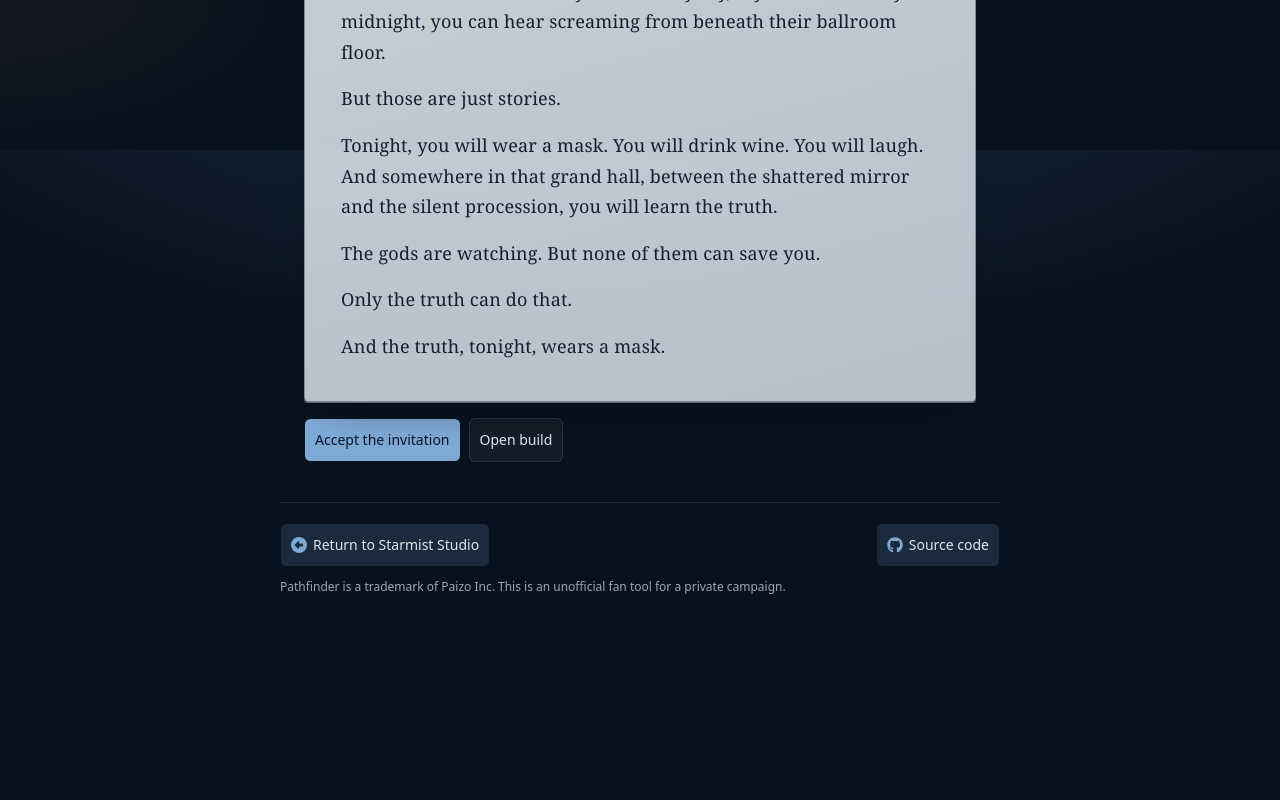
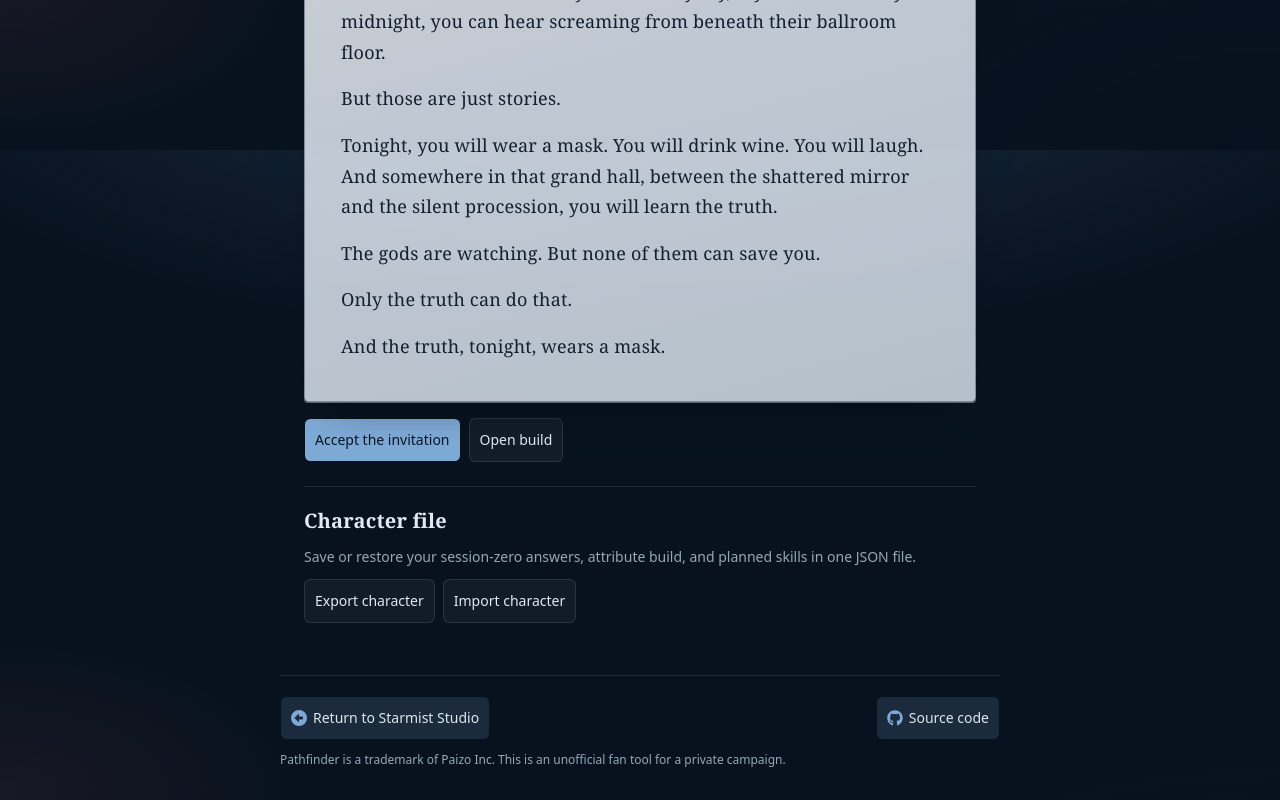
Before and after one commit to starbornone/masque-of-shattered-mirrors, a React (Vite) app: page / in a window 1280 px wide. Shown: the part 650-1450 px from the top of the page. Before the commit the page ends 1277 px from the top, so only its background shows below. Built offline with nearby package versions, Linux system fonts and the light colour scheme.

Commit message:
Add player character export and import

```diff
--- a/roadmap/completed.json
+++ b/roadmap/completed.json
@@ -1,7 +1,7 @@
 {
   "schema": "name-roadmap/v1",
   "file": "completed",
-  "updatedAt": "2026-11-11T00:05:58+11:00",
+  "updatedAt": "2026-11-11T00:11:10+11:00",
   "project": {
     "key": "masque-of-shattered-mirrors",
     "title": "Masque Character Creator",
@@ -202,6 +202,13 @@
       "group": "Phase 5",
       "notes": "Completed attributes unlock level-1 training, named Lore skills, class-based increases, and Intelligence training. Planned skill ranks and base modifiers appear in campaign fit. The plan saves in the local draft.",
       "completedAt": "2026-11-11T00:05:58+11:00"
+    },
+    {
+      "id": "player-character-export-import",
+      "title": "Export and restore a single player character file",
+      "group": "Phase 6",
+      "notes": "A versioned JSON file combines session-zero answers, attributes, planned skills, and guide progress. It supports unfinished characters and requires confirmation before replacing the browser draft.",
+      "completedAt": "2026-11-11T00:11:10+11:00"
     }
   ]
 }
--- a/roadmap/roadmap.json
+++ b/roadmap/roadmap.json
@@ -1,7 +1,7 @@
 {
   "schema": "name-roadmap/v1",
   "file": "roadmap",
-  "updatedAt": "2026-11-11T00:05:58+11:00",
+  "updatedAt": "2026-11-11T00:11:10+11:00",
   "project": {
     "key": "masque-of-shattered-mirrors",
     "title": "Masque Character Creator",
@@ -31,7 +31,7 @@
       "id": "unified-export-import",
       "title": "Ship single export package and import for prior exports",
       "group": "Phase 6",
-      "notes": "Session-zero + attributes + skills + GM brief in one package."
+      "notes": "Session-zero + attributes + skills + GM brief in one package. The player-only package is complete. The GM brief portion depends on the separate GM entry and tailoring brief."
     },
     {
       "id": "masquerade-ui-polish",
--- a/src/App.tsx
+++ b/src/App.tsx
@@ -1,55 +1,67 @@
 import { useRef, useState } from 'react'
 import veratheMirror from '@/assets/verathe-mirror.svg'
 import { parseBuild } from '@/attributes/build'
-import { buildDraftStorageKey, loadBuildDraft, serializeBuildDraft } from '@/attributes/draft'
 import type { BuildDraft } from '@/attributes/draft'
+import { characterStorageKey, loadCharacterDraft, serializeCharacter } from '@/character/draft'
+import type { CharacterDraft } from '@/character/draft'
 import { BuildActions } from '@/components/BuildActions'
 import { BuildGuide, BuildSummary } from '@/components/BuildGuide'
 import { CampaignFit } from '@/components/CampaignFit'
+import { CharacterFileActions } from '@/components/CharacterFileActions'
 import { Navbar } from '@/components/Navbar'
 import { PrintableAttributeLedger } from '@/components/PrintableAttributeLedger'
 import { SessionZeroGuide } from '@/components/SessionZeroGuide'
 import { SkillPlanner } from '@/components/SkillPlanner'
 import { Button } from '@/components/ui/button'
 import { Card, CardContent, CardHeader } from '@/components/ui/card'
-import { loadSessionZero, serializeSessionZero, sessionZeroStorageKey } from '@/session-zero/draft'
 import type { SessionZeroDraft } from '@/session-zero/types'
 import { canAssignSkills, emptySkillPlan, parseSkillPlan } from '@/skills/plan'
 
 function App() {
-  const [draft, setDraft] = useState(loadSessionZero)
-  const [buildDraft, setBuildDraft] = useState(loadBuildDraft)
+  const [character, setCharacter] = useState(loadCharacterDraft)
   const [shared, setShared] = useState(() => {
     const requested = new URLSearchParams(window.location.search).get('build')
     return requested === null ? null : { build: parseBuild(requested) }
   })
   const [storageError, setStorageError] = useState(false)
-  const [buildStorageError, setBuildStorageError] = useState(false)
+  const [restoreCount, setRestoreCount] = useState(0)
   const concept = useRef<HTMLDivElement>(null)
+  const { sessionZero: draft, buildDraft } = character
   const { build, step: savedStep, skills } = buildDraft
   const skillsAvailable = (savedStep === 'review' || savedStep === 'skills') && canAssignSkills(build)
   const step = savedStep === 'skills' && !skillsAvailable ? 'review' : savedStep
   const sharedBuild = shared?.build
   const reviewBuild = sharedBuild ?? (step === 'review' ? build : null)
 
-  function saveDraft(next: SessionZeroDraft) {
-    setDraft(next)
+  function persistCharacter(next: CharacterDraft) {
     try {
-      localStorage.setItem(sessionZeroStorageKey, serializeSessionZero(next.answers, next.step))
+      localStorage.setItem(characterStorageKey, serializeCharacter(next))
       setStorageError(false)
+      return true
     } catch {
-      setStorageError(true)
+      return false
     }
   }
 
+  function saveCharacter(next: CharacterDraft) {
+    setCharacter(next)
+    if (!persistCharacter(next)) setStorageError(true)
+  }
+
+  function saveDraft(next: SessionZeroDraft) {
+    saveCharacter({ ...character, sessionZero: next })
+  }
+
   function saveBuild(next: BuildDraft) {
-    setBuildDraft(next)
-    try {
-      localStorage.setItem(buildDraftStorageKey, serializeBuildDraft(next))
-      setBuildStorageError(false)
-    } catch {
-      setBuildStorageError(true)
-    }
+    saveCharacter({ ...character, buildDraft: next })
+  }
+
+  function restoreCharacter(next: CharacterDraft) {
+    if (!persistCharacter(next)) return false
+    setCharacter(next)
+    setRestoreCount((count) => count + 1)
+    if (shared) closeSharedBuild()
+    return true
   }
 
   function closeSharedBuild() {
@@ -102,12 +114,7 @@ function App() {
       <main className="relative z-10 mx-auto flex w-full max-w-3xl flex-1 flex-col gap-6 px-6 py-10">
         {storageError ? (
           <p role="alert" className="mx-auto w-full max-w-2xl text-destructive">
-            This browser couldn’t save your answers. You can still download them from the review.
-          </p>
-        ) : null}
-        {buildStorageError ? (
-          <p role="alert" className="mx-auto w-full max-w-2xl text-destructive">
-            This browser couldn’t save your build. You can keep a share link from the review.
+            This browser couldn’t save your draft. Use Export character to keep a copy.
           </p>
         ) : null}
         {shared && !sharedBuild ? (
@@ -117,6 +124,7 @@ function App() {
         ) : null}
         <div hidden={Boolean(sharedBuild) || step !== null} ref={concept} className="mx-auto w-full max-w-2xl">
           <SessionZeroGuide
+            key={restoreCount}
             answers={draft.answers}
             initialStep={draft.step}
             onChange={(answers) => saveDraft({ ...draft, answers })}
@@ -139,6 +147,7 @@ function App() {
 
         {!sharedBuild && step === 'skills' ? (
           <SkillPlanner
+            key={restoreCount}
             build={build}
             plan={skills ?? emptySkillPlan}
             onChange={(next) => saveBuild({ ...buildDraft, skills: parseSkillPlan(next) })}
@@ -179,6 +188,7 @@ function App() {
         ) : null}
 
         {reviewBuild ? <CampaignFit build={reviewBuild} skillPlan={!sharedBuild && skillsAvailable ? skills : undefined} /> : null}
+        {!sharedBuild ? <CharacterFileActions draft={character} onRestore={restoreCharacter} /> : null}
       </main>
 
       <div className="relative z-10">
--- /dev/null
+++ b/src/character/draft.ts
@@ -0,0 +1,59 @@
+import { parseBuild, serializeBuild } from '../attributes/build.ts'
+import { buildSteps, loadBuildDraft } from '../attributes/draft.ts'
+import type { BuildDraft } from '../attributes/draft.ts'
+import { loadSessionZero, parseSessionZero, serializeSessionZero } from '../session-zero/draft.ts'
+import type { SessionZeroDraft } from '../session-zero/types.ts'
+import { parseSkillPlan } from '../skills/plan.ts'
+
+export const characterStorageKey = 'masque-character'
+
+export type CharacterDraft = {
+  sessionZero: SessionZeroDraft
+  buildDraft: BuildDraft
+}
+
+export function serializeCharacter({ sessionZero, buildDraft }: CharacterDraft): string {
+  return JSON.stringify({
+    format: characterStorageKey,
+    version: 1,
+    sessionZero: JSON.parse(serializeSessionZero(sessionZero.answers, sessionZero.step)),
+    build: JSON.parse(serializeBuild(buildDraft.build)),
+    buildStep: buildDraft.step,
+    skills: parseSkillPlan(buildDraft.skills) ?? null,
+  }, null, 2) + '\n'
+}
+
+function orderedFields(_key: string, value: unknown) {
+  if (value === null || typeof value !== 'object' || Array.isArray(value)) return value
+  const fields = value as Record<string, unknown>
+  return Object.fromEntries(Object.keys(fields).sort().map((key) => [key, fields[key]]))
+}
+
+export function parseCharacter(serialized: string): CharacterDraft | null {
+  try {
+    const data = JSON.parse(serialized)
+    if (data?.format !== characterStorageKey || data.version !== 1) return null
+    const sessionZero = parseSessionZero(JSON.stringify(data.sessionZero))
+    const build = parseBuild(JSON.stringify(data.build))
+    if (!sessionZero || !build) return null
+    const step: BuildDraft['step'] = data.buildStep === 'skills' ? 'skills' : buildSteps.find((id) => id === data.buildStep) ?? null
+    const skills = parseSkillPlan(data.skills)
+    const draft = { sessionZero, buildDraft: { build, step, skills } }
+
+    // Reject files that would silently lose or change values during normalization.
+    const canonical = JSON.parse(serializeCharacter(draft))
+    return JSON.stringify(data, orderedFields) === JSON.stringify(canonical, orderedFields) ? draft : null
+  } catch {
+    return null
+  }
+}
+
+export function loadCharacterDraft(): CharacterDraft {
+  try {
+    const saved = parseCharacter(localStorage.getItem(characterStorageKey) ?? '')
+    if (saved) return saved
+  } catch {
+    // Fall back to the older saves or an empty draft.
+  }
+  return { sessionZero: loadSessionZero(), buildDraft: loadBuildDraft() }
+}
--- /dev/null
+++ b/src/components/CharacterFileActions.tsx
@@ -0,0 +1,99 @@
+import { useRef, useState } from 'react'
+import type { ChangeEvent } from 'react'
+import { parseCharacter, serializeCharacter } from '@/character/draft'
+import type { CharacterDraft } from '@/character/draft'
+import { Button } from '@/components/ui/button'
+import { downloadFile } from '@/lib/download'
+
+type CharacterFileActionsProps = {
+  draft: CharacterDraft
+  onRestore: (draft: CharacterDraft) => boolean
+}
+
+export function CharacterFileActions({ draft, onRestore }: CharacterFileActionsProps) {
+  const input = useRef<HTMLInputElement>(null)
+  const importButton = useRef<HTMLButtonElement>(null)
+  const [pending, setPending] = useState<{ filename: string; draft: CharacterDraft } | null>(null)
+  const [reading, setReading] = useState(false)
+  const [error, setError] = useState('')
+  const [status, setStatus] = useState('')
+
+  async function readCharacter(event: ChangeEvent<HTMLInputElement>) {
+    const file = event.currentTarget.files?.[0]
+    event.currentTarget.value = ''
+    if (!file) return
+    setPending(null)
+    setReading(true)
+    setError('')
+    setStatus('')
+    try {
+      const imported = parseCharacter(await file.text())
+      if (imported) setPending({ filename: file.name, draft: imported })
+      else setError('Choose a valid JSON file downloaded with Export character.')
+    } catch {
+      setError('This file couldn’t be read.')
+    } finally {
+      setReading(false)
+    }
+  }
+
+  function closeImport() {
+    setPending(null)
+    setError('')
+    importButton.current?.focus()
+  }
+
+  function restoreCharacter() {
+    if (!pending) return
+    if (!onRestore(pending.draft)) {
+      setError('This browser couldn’t save the imported character. Your current draft is still open.')
+      return
+    }
+    closeImport()
+    setStatus('Character restored.')
+  }
+
+  return (
+    <section aria-labelledby="character-file-heading" className="mx-auto w-full max-w-2xl space-y-3 border-t border-border/80 pt-5 print:hidden">
+      <h2 id="character-file-heading" className="font-heading text-xl font-semibold">Character file</h2>
+      <p className="text-sm text-muted-foreground">
+        Save or restore your session-zero answers, attribute build, and planned skills in one JSON file.
+      </p>
+      <div className="flex flex-wrap gap-2">
+        <Button
+          type="button"
+          variant="outline"
+          className="min-h-11"
+          onClick={() => downloadFile('masque-character.json', serializeCharacter(draft), 'application/json')}
+        >
+          Export character
+        </Button>
+        <Button
+          ref={importButton}
+          type="button"
+          variant="outline"
+          className="min-h-11"
+          disabled={reading}
+          onClick={() => input.current?.click()}
+        >
+          Import character
+        </Button>
+        <input ref={input} type="file" accept=".json,application/json" hidden onChange={readCharacter} />
+      </div>
+      {pending ? (
+        <div className="space-y-3 rounded-lg border border-border bg-card p-4">
+          <p className="break-all font-medium">{pending.filename}</p>
+          <p className="text-sm text-muted-foreground">Restoring replaces the character saved in this browser.</p>
+          <div className="flex flex-wrap gap-2">
+            <Button type="button" className="min-h-11" onClick={restoreCharacter}>Restore character</Button>
+            <Button type="button" variant="outline" className="min-h-11" onClick={closeImport}>Cancel</Button>
+          </div>
+        </div>
+      ) : null}
+      {error ? <p role="alert" className="text-sm text-destructive">{error}</p> : null}
+      <div role="status" className="text-sm text-muted-foreground">
+        {pending ? `Ready to restore ${pending.filename}.` : status}
+      </div>
+    </section>
+  )
+}
--- /dev/null
+++ b/src/lib/download.ts
@@ -0,0 +1,10 @@
+export function downloadFile(filename: string, content: string, type: string) {
+  const url = URL.createObjectURL(new Blob([content], { type }))
+  const link = document.createElement('a')
+  link.href = url
+  link.download = filename
+  document.body.append(link)
+  link.click()
+  link.remove()
+  window.setTimeout(() => URL.revokeObjectURL(url), 1_000)
+}
--- a/src/skills/plan.ts
+++ b/src/skills/plan.ts
@@ -38,7 +38,7 @@ export const emptySkillPlan: SkillPlan = { lore: [], trained: [], choices: {} }
 const rankNames = ['Untrained', 'Trained', 'Expert', 'Master', 'Legendary'] as const
 
 export function loreTopic(value: string) {
-  return value.trim().replace(/\s+lore$/i, '').trim().slice(0, 80)
+  return value.trim().slice(0, 80).trim().replace(/(?:\s+lore)+$/i, '').trim()
 }
 
 export function loreId(topic: string): SkillId {
```
Also changed, not shown: src/components/SessionZeroExports.tsx (+2 -10 lines), 1 other file (tests, documents, lock files or other folders).
